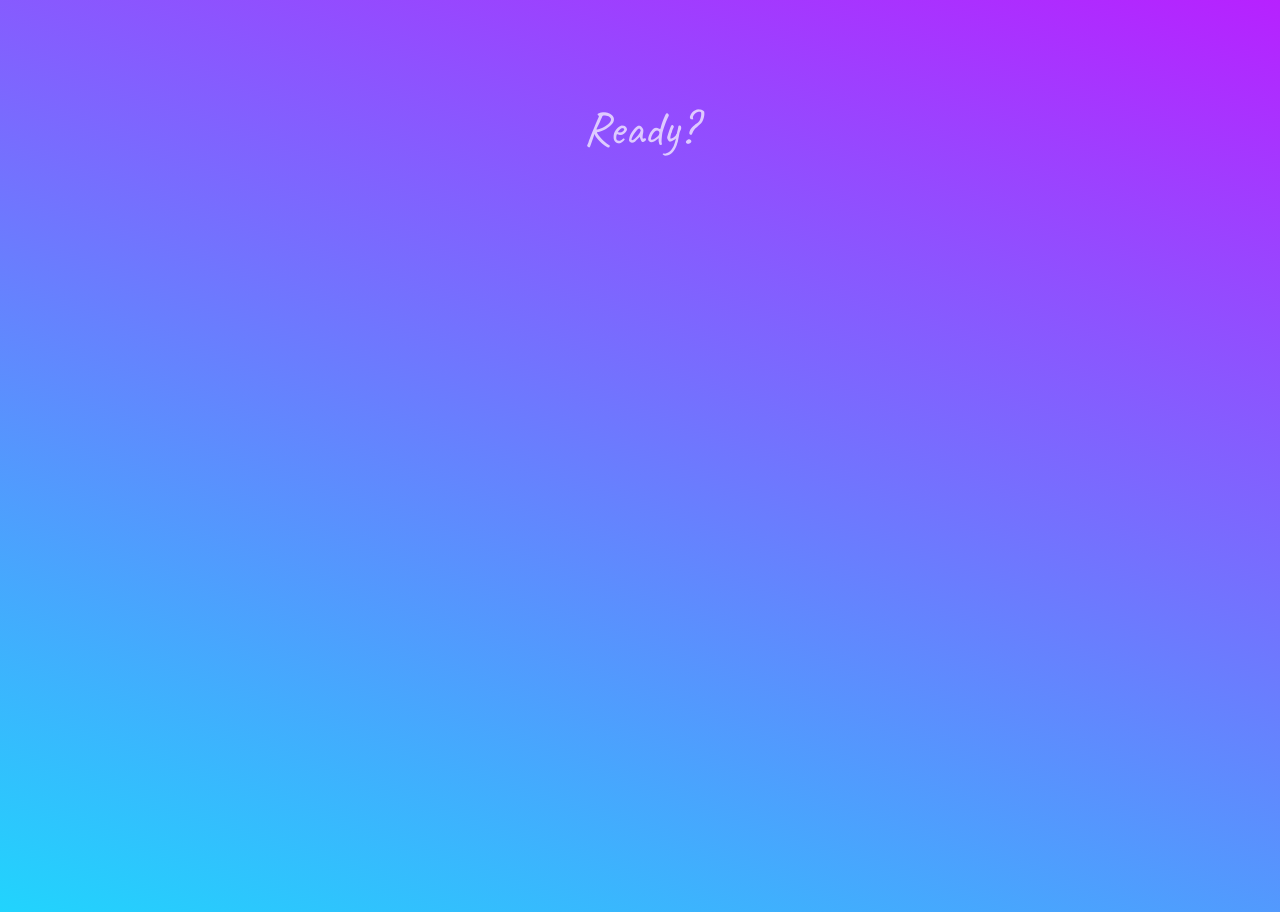
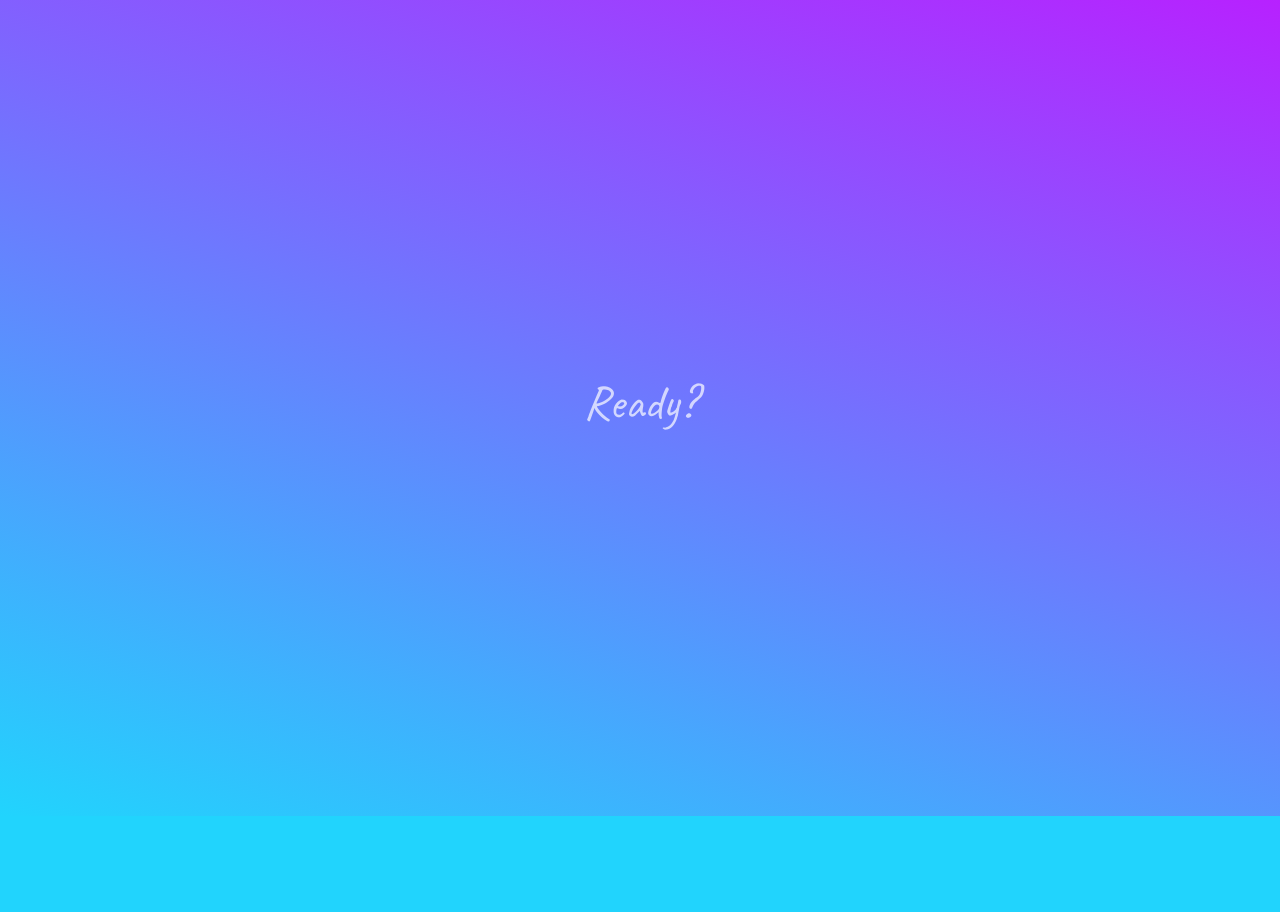
Before and after one commit to h4ck4life/makan-mana, a Next.js app: page / in a window 1280 px wide. After the commit the page ends 816 px from the top, so only its background shows below. Built offline with nearby package versions, Linux system fonts and the light colour scheme.

Commit message:
center the content

```diff
--- a/pages/index.tsx
+++ b/pages/index.tsx
@@ -44,8 +44,8 @@ export default function Home() {
         className="container mx-auto p-2"
         onClick={randomize}
       >
-        <div className="flex flex-col flex-grow h-screen mt-24">
-          <div className="restaurant text-center opacity-70 transition-opacity mb-3">
+        <div className="flex flex-col h-screen items-center justify-center">
+          <div className="restaurant opacity-70 transition-opacity mb-3">
             {isLoading ? (
               <PropagateLoader
                 color="#fff"
```
